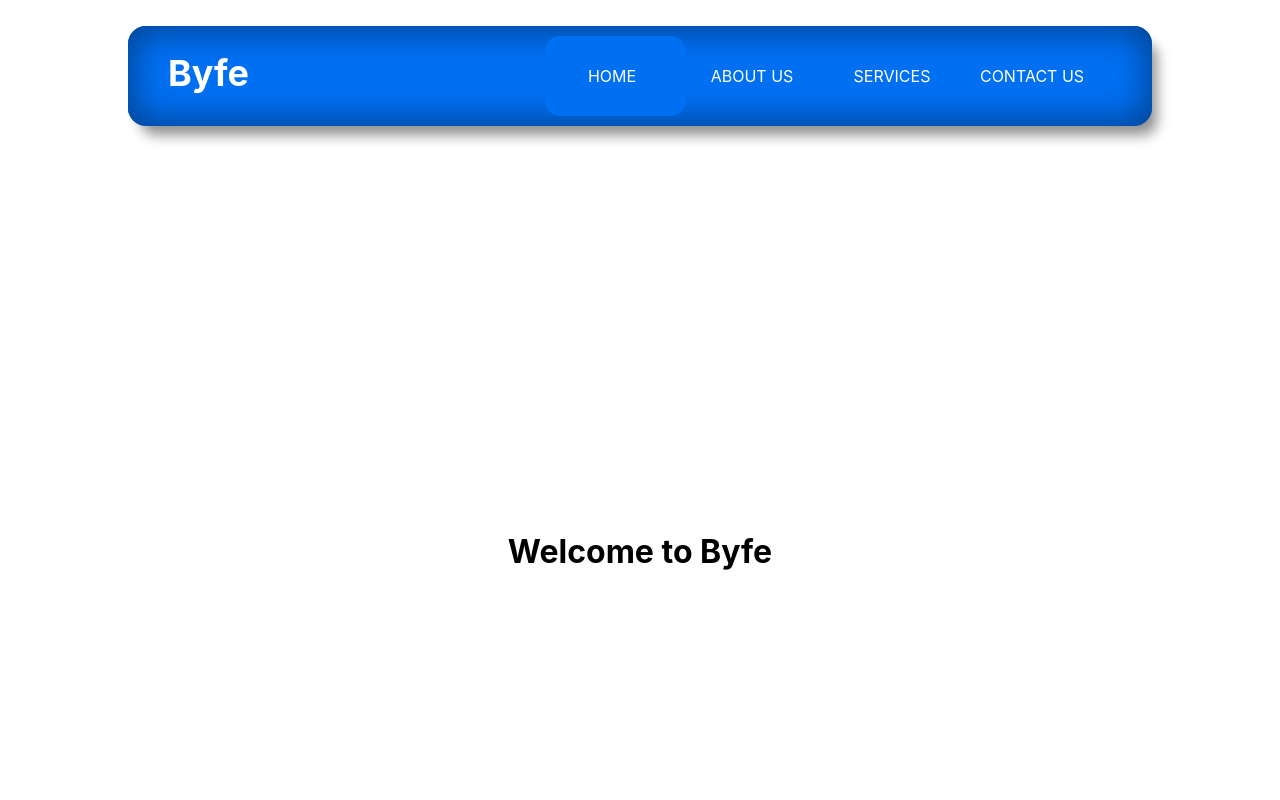
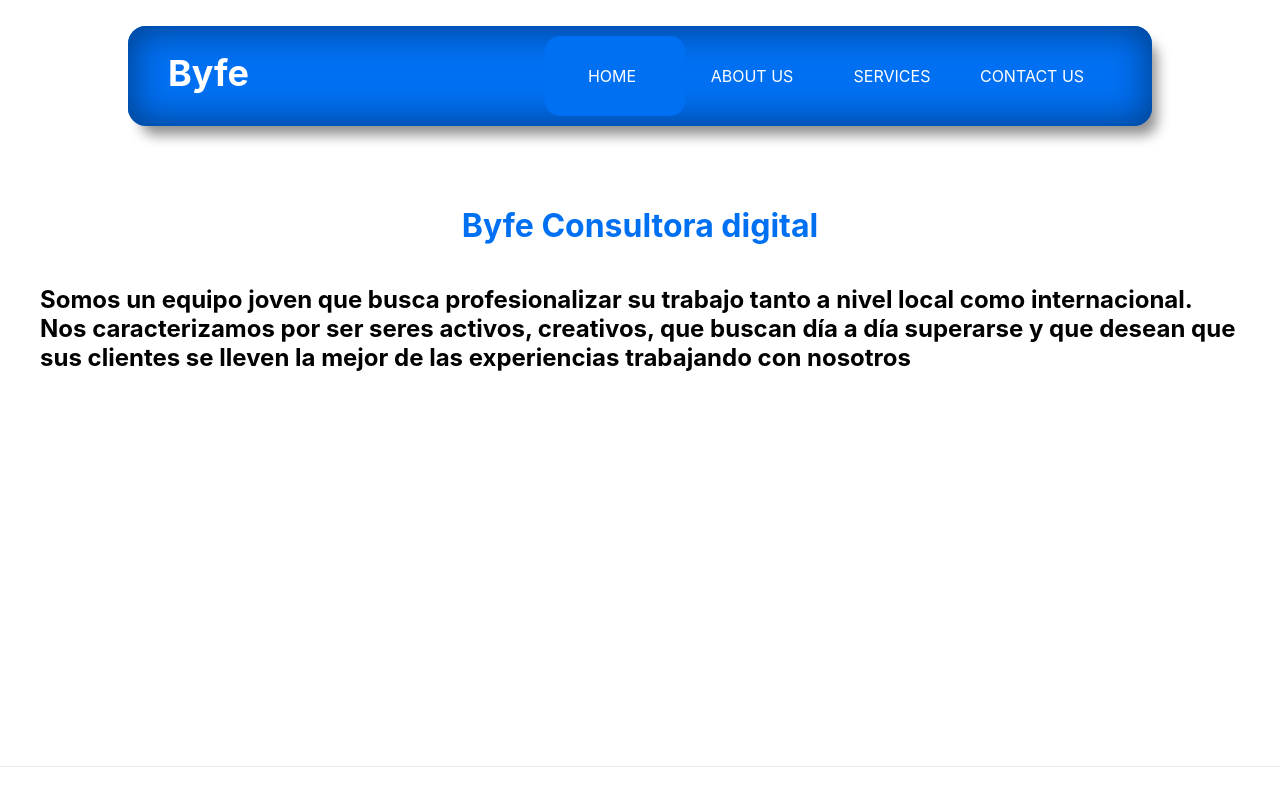
Before and after one commit to DiegoEstela/Byfe, a Next.js app: page / in a window 1280 px wide. Shown: the top 800 px of the page. Built offline with nearby package versions, Linux system fonts and the light colour scheme.

Commit message:
add title home

```diff
--- a/package.json
+++ b/package.json
@@ -13,6 +13,7 @@
     "react": "18.1.0",
     "react-dom": "18.1.0",
     "react-icons": "^4.4.0",
+    "react-router-dom": "^6.3.0",
     "styled-components": "^5.3.5",
     "uuid": "^8.3.2"
   },
--- a/pages/index.tsx
+++ b/pages/index.tsx
@@ -1,51 +1,52 @@
-import type { NextPage } from 'next'
-import {useState} from 'react'
-import Head from 'next/head'
-import Image from 'next/image'
-import styles from '../styles/Home.module.css'
-import NavBar from '../components/navBar'
-import TabBar from '../components/tabBar'
-import MainMobile from '../components/mainMobile'
-
+import type { NextPage } from "next";
+import { useState } from "react";
+import Head from "next/head";
+import styles from "../styles/Home.module.css";
+import NavBar from "../components/navBar";
+import TabBar from "../components/tabBar";
+import MainMobile from "../components/mainMobile";
 
 
 
 const Home: NextPage = () => {
   const [active, setActive] = useState(false);
   return (
-  <div>
+    <div>
       <Head>
         <title>Byfe | Consultora digital</title>
-        <meta name="google-site-verification" content="_3h0DQ916hXdTNP6QyMHOMdG7rsT6PuMNX1xDshYAm0" />
+        <meta
+          name="google-site-verification"
+          content="_3h0DQ916hXdTNP6QyMHOMdG7rsT6PuMNX1xDshYAm0"
+        />
         <meta name="byfe consultora" content="servicios digitales" />
-        <meta name="descripción" content="Desarrollo web, Diseño grafico, Social media, SEO y mucho mas."/>
+        <meta
+          name="descripción"
+          content="Desarrollo web, Diseño grafico, Social media, SEO y mucho mas."
+        />
         <link rel="icon" href="/logoByFe.png" />
       </Head>
-      <NavBar  Active={active} setActive={setActive}/>
-      <MainMobile/>
-      <TabBar/>
-      <main className={styles.main}  onClick={()=> setActive(true)}>
-        <h1 >
-          Welcome to Byfe
-        </h1>
-       </main>
-
+      <NavBar Active={active} setActive={setActive} />
+      <MainMobile />
+      <TabBar />
+      <main className={styles.main} onClick={() => setActive(true)}>
+        <h1 className={styles.title}>Byfe Consultora digital </h1>
+        <h2>
+          Somos un equipo joven que busca profesionalizar su trabajo tanto a
+          nivel local como internacional. Nos caracterizamos por ser seres
+          activos, creativos, que buscan día a día superarse y que desean que
+          sus clientes se lleven la mejor de las experiencias trabajando con
+          nosotros
+        </h2>
+      </main>
 
       <footer className={styles.footer}>
-        <a
-          href="https://by-fe.com"
-          target="_blank"
-          rel="noopener noreferrer"
-        >
+        <a href="https://by-fe.com" target="_blank" rel="noopener noreferrer">
           Powered by
-          <span >
-            Diego Estela
-          </span>
+          <span>Diego Estela</span>
         </a>
       </footer>
+    </div>
+  );
+};
 
-    </div>
-  )
-}
-
-export default Home
+export default Home;
--- a/styles/Home.module.css
+++ b/styles/Home.module.css
@@ -1,12 +1,16 @@
+
+.title{
+  color: #0070f3;
+  margin: 40px;
+}
 
 .main {
-  height: 100vh;
-  padding: 4rem 0;
+  height: 70vh;
+  margin: 40px;
   flex: 1;
   display: flex;
   flex-direction: column;
-  justify-content: center;
-  align-items: center;
+align-items: center;
 }
 
 .footer {
```
Also changed, not shown: pages/aboutUs/index.tsx (+11 -2 lines), 1 other file (tests, documents, lock files or other folders).
